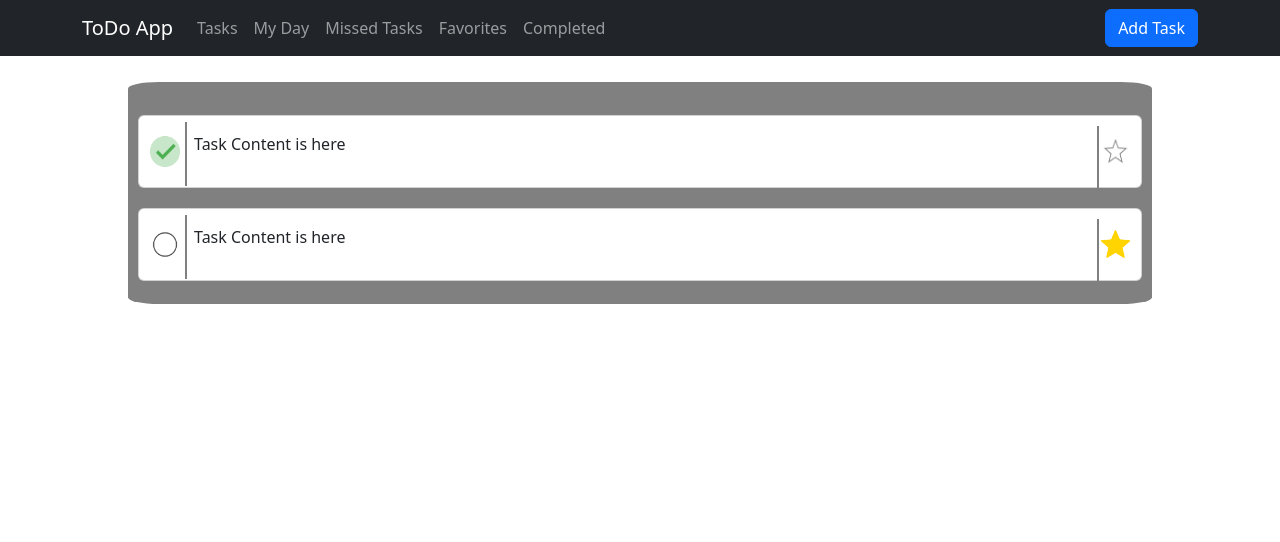
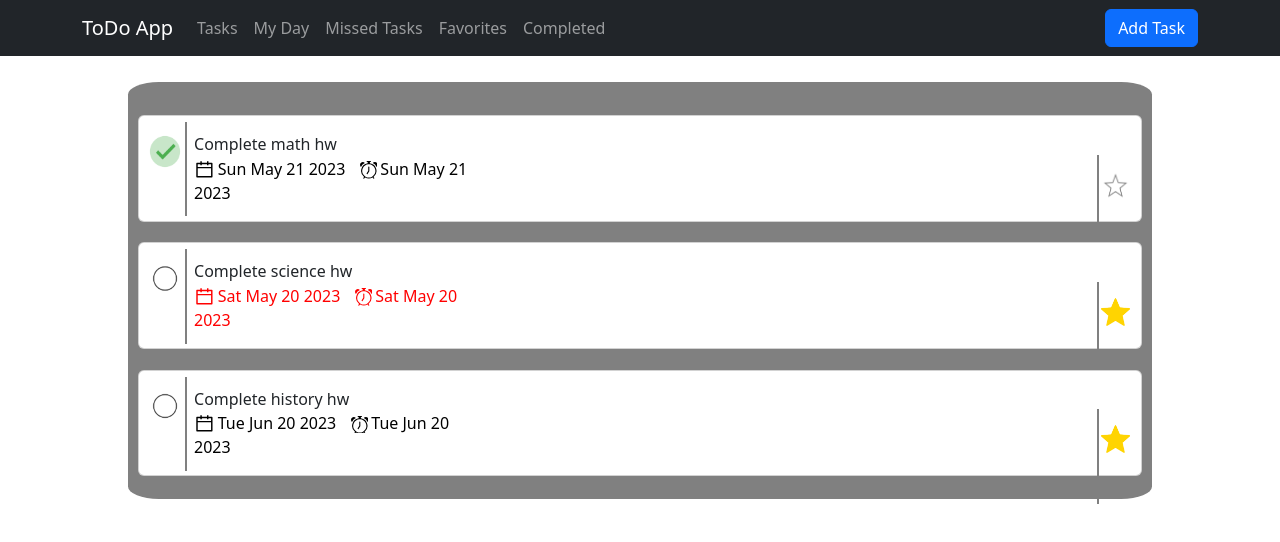
Before and after one commit to boscosylvester-john/react-todo-app, a React (Create React App) app in the folder todo-app/: page / in a window 1280 px wide. Shown: the top 542 px of the page. Built offline with nearby package versions, Linux system fonts and the light colour scheme; data requests are answered from the project's data file.

Commit message:
Add detailing for task card

```diff
--- a/todo-app/db.json
+++ b/todo-app/db.json
@@ -19,6 +19,16 @@
       "status": "PENDING",
       "isFavorite": "TRUE",
       "createdOn": "2023-05-13"
+    },
+    {
+      "id": 3,
+      "subject": "Complete history hw",
+      "description": "",
+      "dueDate": "2023-06-20",
+      "reminderDate": "",
+      "status": "PENDING",
+      "isFavorite": "TRUE",
+      "createdOn": "2023-05-13"
     }
   ]
 }
--- a/todo-app/package.json
+++ b/todo-app/package.json
@@ -13,6 +13,7 @@
     "react": "^18.2.0",
     "react-bootstrap": "^2.7.4",
     "react-dom": "^18.2.0",
+    "react-icons": "^4.8.0",
     "react-scripts": "5.0.1",
     "web-vitals": "^2.1.4"
   },
--- a/todo-app/src/components/TaskCard.js
+++ b/todo-app/src/components/TaskCard.js
@@ -42,7 +42,11 @@ const TaskCard = ({ task, updateTaskList }) => {
           }}
         />
         <div className={taskCardStyles.line1}></div>
-        <TaskContents className={taskCardStyles.contents} />
+        <TaskContents
+          className={taskCardStyles.contents}
+          task={task}
+          updateTaskList={updateTaskList}
+        />
         <div className={taskCardStyles.line2}></div>
         <img
           src={
--- a/todo-app/src/components/TaskCard.module.css
+++ b/todo-app/src/components/TaskCard.module.css
@@ -25,13 +25,13 @@
 	float: left;
 	border-left: 2px solid gray;
 	height: 90%;
-	margin: -3% 0 0 94%;
+	margin: -5% 0 0 94%;
 	position: absolute;
 }
 
 .favorites {
 	float: right;
-	margin: -2% -0.5% 0 0;
+	margin: -3.5% -0.5% 0 0;
 	width: 3%;
 	height: 3%;
 }
--- a/todo-app/src/components/TaskContents.js
+++ b/todo-app/src/components/TaskContents.js
@@ -1,10 +1,34 @@
 import React from 'react';
 import taskContentsStyles from './TaskContents.module.css';
+import { AiOutlineCalendar } from 'react-icons/ai';
+import { BsAlarm } from 'react-icons/bs';
+import { isOverdue } from './utils';
 
-const TaskContents = () => {
+const TaskContents = ({ task, updateTaskList }) => {
+  console.log(updateTaskList);
+  console.log(task, isOverdue(task.dueDate));
   return (
     <div className={taskContentsStyles.contents}>
-      Task Content is here
+      {task.subject}
+      <div
+        className={`${taskContentsStyles.dates} ${
+          isOverdue(task.dueDate)
+            ? ' ' + taskContentsStyles.overdue
+            : ' ' + taskContentsStyles.notDue
+        }`}>
+        <AiOutlineCalendar
+          className={taskContentsStyles.calendar}
+        />
+        {new Date(task.dueDate).toDateString()}
+        {task.dueDate !== '' ? (
+          <>
+            <BsAlarm
+              className={taskContentsStyles.reminder}
+            />
+            {new Date(task.dueDate).toDateString()}
+          </>
+        ) : null}
+      </div>
     </div>
   );
 };
--- a/todo-app/src/components/TaskContents.module.css
+++ b/todo-app/src/components/TaskContents.module.css
@@ -1,3 +1,26 @@
 .contents {
 	margin-left: 4%;
+	width: 30%;
 }
+
+.dates {
+	margin-top: 0.3%;
+}
+
+.calendar{
+	font-size: 1.3em;
+	margin: -1% 1% 0 0;
+}
+
+.reminder{
+	font-size: 1.1em;
+	margin: -0.5% 1% 0 5%;
+}
+
+.overdue {
+	color: #FF0000;
+}
+
+.notDue {
+	color: black
+}
--- a/todo-app/src/components/mainContent.js
+++ b/todo-app/src/components/mainContent.js
@@ -2,6 +2,7 @@ import React, { useEffect, useState } from 'react';
 import mainContentStyles from './MainContent.module.css';
 import TaskCard from './TaskCard';
 import { IS_FAVORITE, PAGE_TYPES } from '../constants';
+import { isOverdue } from './utils';
 
 const MainContent = ({
   pageType,
@@ -22,9 +23,7 @@ const MainContent = ({
         filteredTasks = filteredTasks.filter(
           (task) =>
             task.status === PAGE_TYPES.PENDING &&
-            new Date(task.dueDate) < new Date() &&
-            new Date(task.dueDate).toDateString() !==
-              new Date().toDateString()
+            isOverdue(task.dueDate)
         );
         break;
       case PAGE_TYPES.MY_DAY:
--- /dev/null
+++ b/todo-app/src/components/utils.js
@@ -0,0 +1,7 @@
+export const isOverdue = (dueDate) => {
+  return (
+    new Date(dueDate) < new Date() &&
+    new Date(dueDate).toDateString() !==
+      new Date().toDateString()
+  );
+};
```
Also changed, not shown: 1 other file (tests, documents, lock files or other folders).
